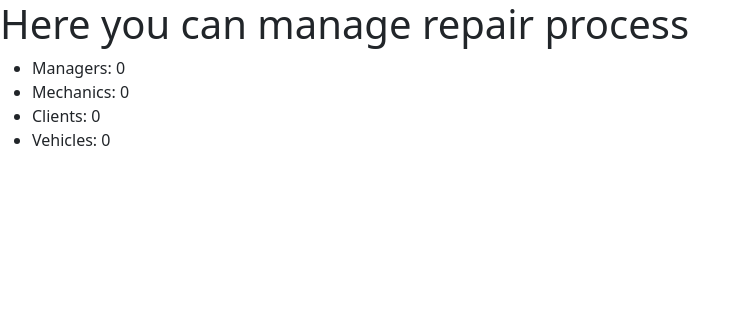
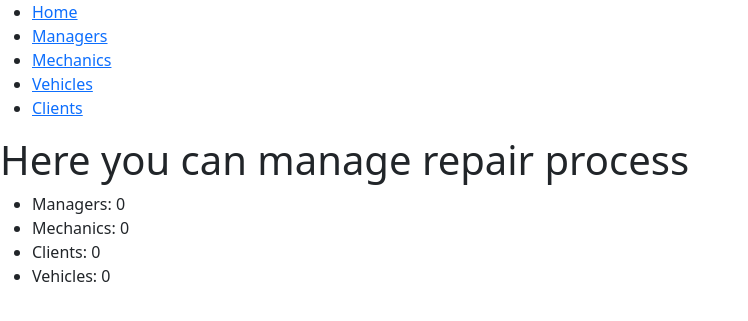
Before and after one commit to ayatsuta/autoservice, a Django app: page /workshop/ in a window 1280 px wide. Shown: the top 321 px of the page, without its empty margins (0-748 px from the left). Run offline with Django 5.2, Linux system fonts and the light colour scheme; data that the repository does not hold is empty.

Commit message:
created directory includes and sidebar.html inside

```diff
--- a/templates/base.html
+++ b/templates/base.html
@@ -10,6 +10,9 @@
         integrity="sha384-QWTKZyjpPEjISv5WaRU9OFeRpok6YctnYmDr5pNlyT2bRjXh0JMhjY6hW+ALEwIH" crossorigin="anonymous">
 </head>
 <body>
+  {% block sidebar %}
+    {% include "includes/sidebar.html" %}
+  {% endblock %}
   {% block content %}
   {% endblock %}
 </body>
--- /dev/null
+++ b/templates/includes/sidebar.html
@@ -0,0 +1,17 @@
+<ul>
+  <li>
+    <a href="{% url 'workshop:index' %}">Home</a>
+  </li>
+  <li>
+    <a href="#">Managers</a>
+  </li>
+  <li>
+    <a href="#">Mechanics</a>
+  </li>
+  <li>
+    <a href="#">Vehicles</a>
+  </li>
+  <li>
+    <a href="#">Clients</a>
+  </li>
+</ul>
```
